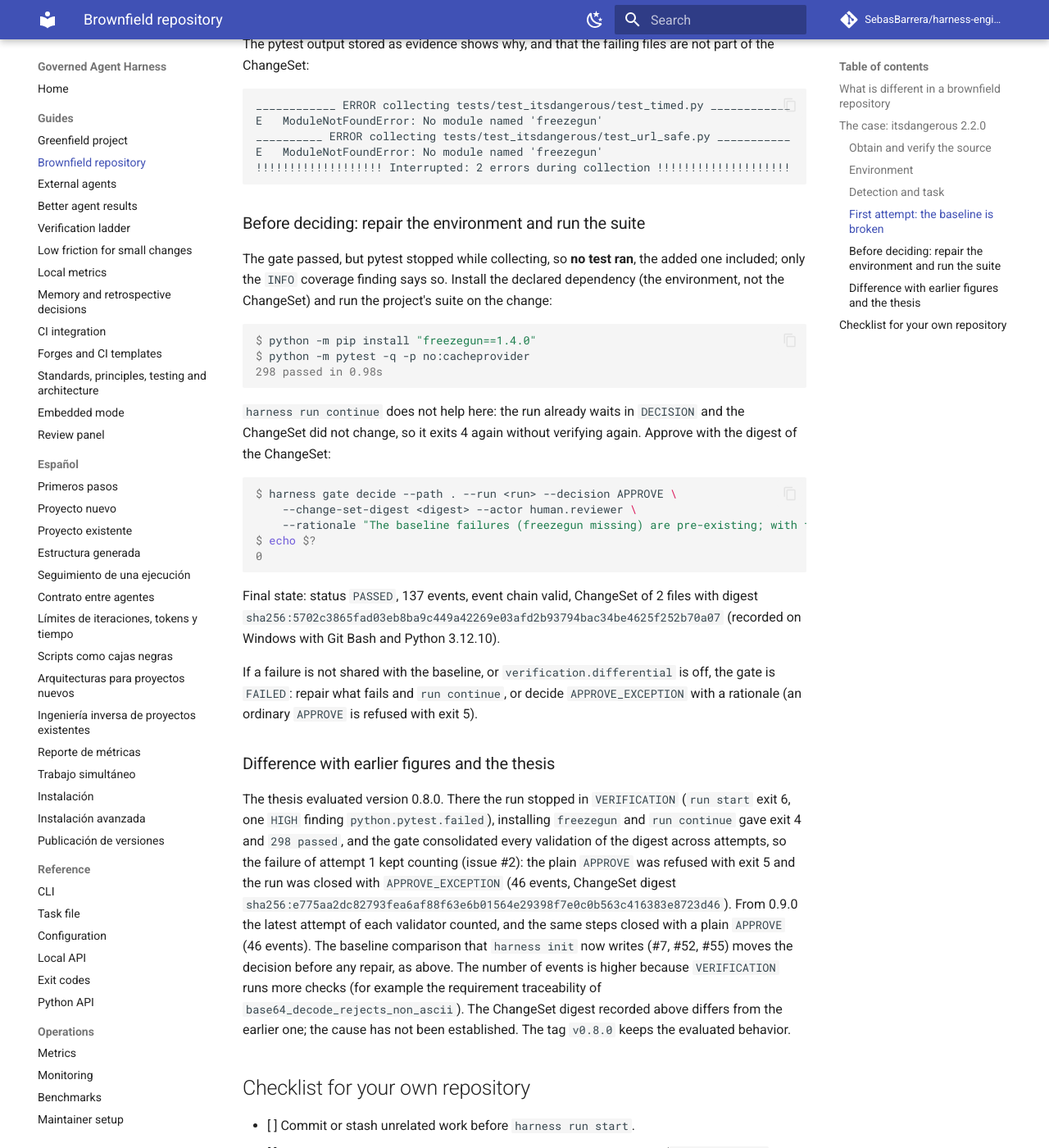
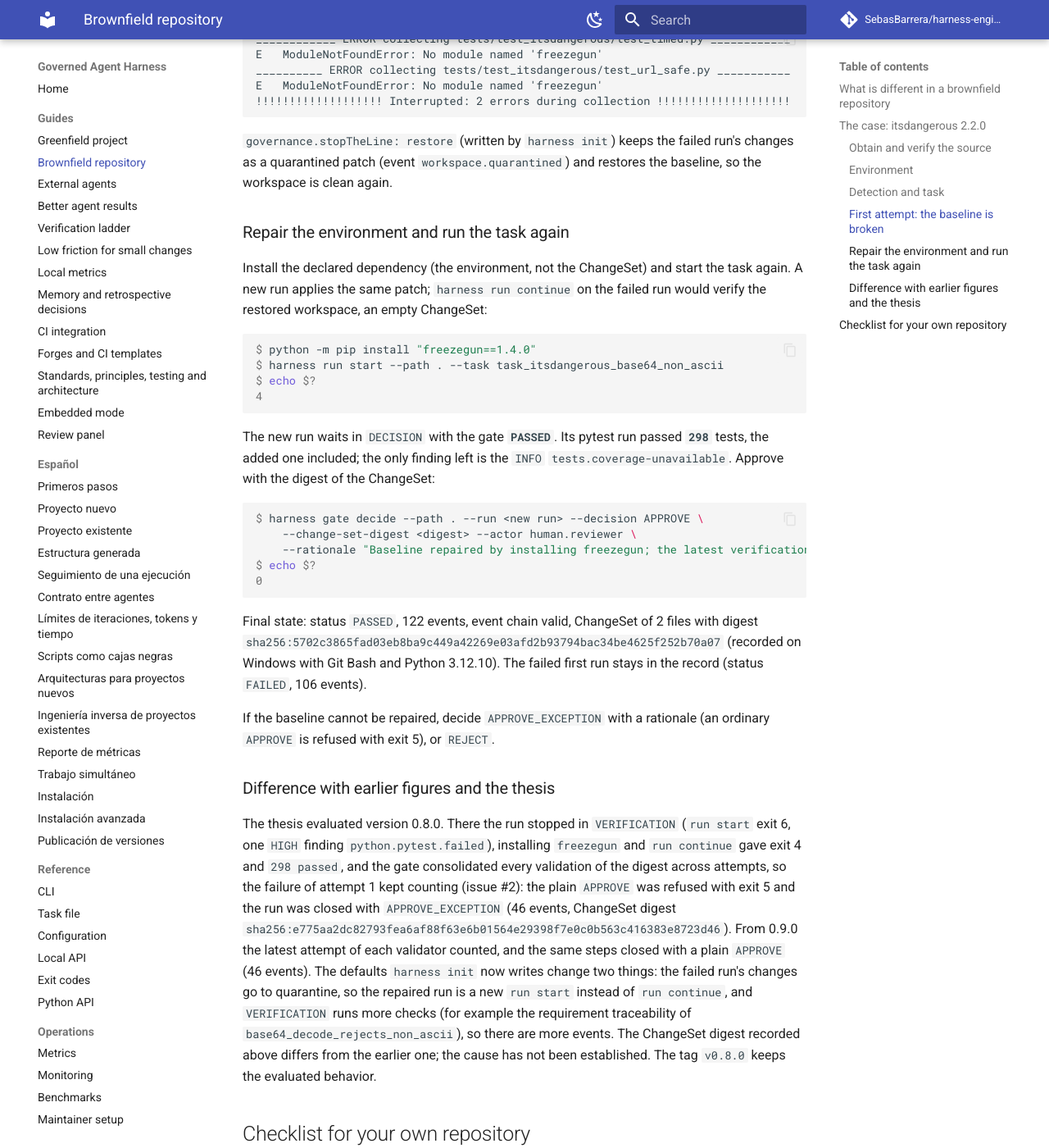
Before and after one commit to SebasBarrera/harness-engineering, an MkDocs documentation site: the page built from docs/guides/brownfield.md, in a window 1280 px wide and 1400 px high, scrolled down 3371 px. Shown: the whole window at 82% size. Built offline with MkDocs 1.6.1 and Material for MkDocs 9.7.7, drawn with Linux system fonts in a browser that asks for light colours; comment, search, counter and statistics services are not loaded; some of the changed text lies outside the part shown.

Commit message:
fix(examples): expect the blocking brownfield flow once the differential fix lands
With #190 a pytest run stopped at collection no longer passes as pre-existing, so run start exits 6 again. The old second step, run continue after installing freezegun, no longer works on develop: governance.stopTheLine: restore (written by harness init) puts the failed run's changes in quarantine and restores the baseline, so run continue verified an empty ChangeSet and exited 6 (observed). The script now runs the task again with a new run start (exit 4, 298 passed, gate PASSED) and approves (exit 0); the guides, the example README, the README summary and the CHANGELOG describe that flow.

Refs #188
Refs #190

````diff
--- a/docs/guides/brownfield.md
+++ b/docs/guides/brownfield.md
@@ -111,16 +111,15 @@
 ```console
 $ harness run start --path . --task task_itsdangerous_base64_non_ascii
 $ echo $?
-4
+6
 ```
 
-The run waits in `DECISION` and the gate is **`PASSED`**, although `freezegun` is missing. Two keys
-that `harness init` writes compare the change with the baseline: `environment.baseline: report`
-runs the mandatory validators on a scratch copy of the baseline in `DISCOVERY`, and
-`verification.differential: true` marks the failures the change shares with the baseline as
-pre-existing, so they do not block (see the
-[configuration reference](../reference/configuration.md)). `harness findings list --path . --run
-<run>` returns:
+The run stops in `VERIFICATION` with status `FAILED`. `environment.baseline: report` (written by
+`harness init`) ran the mandatory validators on a scratch copy of the baseline in `DISCOVERY` and
+found that pytest already fails there. `verification.differential: true` compares the failure
+with the baseline, but pytest stopped while collecting on both sides, so no test ran: such a run is
+not comparable and keeps blocking (#190; the event `verification.differential.inconclusive` gives
+the reason). `harness findings list --path . --run <run>` returns:
 
 | Severity | Rule | Message (abridged) |
 |---|---|---|
@@ -129,7 +128,6 @@
 | `HIGH` | `python.pytest.test-error` | tests/test_itsdangerous/test_timed.py error |
 | `HIGH` | `python.pytest.test-error` | tests/test_itsdangerous/test_url_safe.py error |
 | `INFO` | `tests.coverage-unavailable` | Coverage of the changed lines could not be measured |
-| `LOW` | `differential.preexisting` | 2 problem(s) reported by python.pytest also fail on the baseline (pre-existing) |
 
 The pytest output stored as evidence shows why, and that the failing files are not part of the
 ChangeSet:
@@ -142,37 +140,42 @@
 !!!!!!!!!!!!!!!!!!! Interrupted: 2 errors during collection !!!!!!!!!!!!!!!!!!!!
 ```
 
-### Before deciding: repair the environment and run the suite
+`governance.stopTheLine: restore` (written by `harness init`) keeps the failed run's changes as a
+quarantined patch (event `workspace.quarantined`) and restores the baseline, so the workspace is
+clean again.
 
-The gate passed, but pytest stopped while collecting, so **no test ran**, the added one included;
-only the `INFO` coverage finding says so. Install the declared dependency (the environment, not the
-ChangeSet) and run the project's suite on the change:
+### Repair the environment and run the task again
+
+Install the declared dependency (the environment, not the ChangeSet) and start the task again. A
+new run applies the same patch; `harness run continue` on the failed run would verify the restored
+workspace, an empty ChangeSet:
 
 ```console
 $ python -m pip install "freezegun==1.4.0"
-$ python -m pytest -q -p no:cacheprovider
-298 passed in 0.98s
+$ harness run start --path . --task task_itsdangerous_base64_non_ascii
+$ echo $?
+4
 ```
 
-`harness run continue` does not help here: the run already waits in `DECISION` and the ChangeSet
-did not change, so it exits 4 again without verifying again. Approve with the digest of the
-ChangeSet:
+The new run waits in `DECISION` with the gate **`PASSED`**. Its pytest run passed **`298`** tests,
+the added one included; the only finding left is the `INFO` `tests.coverage-unavailable`. Approve
+with the digest of the ChangeSet:
 
 ```console
-$ harness gate decide --path . --run <run> --decision APPROVE \
+$ harness gate decide --path . --run <new run> --decision APPROVE \
     --change-set-digest <digest> --actor human.reviewer \
-    --rationale "The baseline failures (freezegun missing) are pre-existing; with freezegun installed the project's suite passes on the same ChangeSet"
+    --rationale "Baseline repaired by installing freezegun; the latest verification passes with the same ChangeSet"
 $ echo $?
 0
 ```
 
-Final state: status `PASSED`, 137 events, event chain valid, ChangeSet of 2 files with digest
+Final state: status `PASSED`, 122 events, event chain valid, ChangeSet of 2 files with digest
 `sha256:5702c3865fad03eb8ba9c449a42269e03afd2b93794bac34be4625f252b70a07` (recorded on Windows with
-Git Bash and Python 3.12.10).
+Git Bash and Python 3.12.10). The failed first run stays in the record (status `FAILED`, 106
+events).
 
-If a failure is not shared with the baseline, or `verification.differential` is off, the gate is
-`FAILED`: repair what fails and `run continue`, or decide `APPROVE_EXCEPTION` with a rationale (an
-ordinary `APPROVE` is refused with exit 5).
+If the baseline cannot be repaired, decide `APPROVE_EXCEPTION` with a rationale (an ordinary
+`APPROVE` is refused with exit 5), or `REJECT`.
 
 ### Difference with earlier figures and the thesis
 
@@ -182,12 +185,12 @@
 failure of attempt 1 kept counting (issue #2): the plain `APPROVE` was refused with exit 5 and the
 run was closed with `APPROVE_EXCEPTION` (46 events, ChangeSet digest
 `sha256:e775aa2dc82793fea6af88f63e6b01564e29398f7e0c0b563c416383e8723d46`). From 0.9.0 the latest
-attempt of each validator counted, and the same steps closed with a plain `APPROVE` (46 events). The
-baseline comparison that `harness init` now writes (#7, #52, #55) moves the decision before any
-repair, as above. The number of events is higher because `VERIFICATION` runs more checks (for
-example the requirement traceability of `base64_decode_rejects_non_ascii`). The ChangeSet digest
-recorded above differs from the earlier one; the cause has not been established. The tag `v0.8.0`
-keeps the evaluated behavior.
+attempt of each validator counted, and the same steps closed with a plain `APPROVE` (46 events).
+The defaults `harness init` now writes change two things: the failed run's changes go to
+quarantine, so the repaired run is a new `run start` instead of `run continue`, and `VERIFICATION`
+runs more checks (for example the requirement traceability of `base64_decode_rejects_non_ascii`),
+so there are more events. The ChangeSet digest recorded above differs from the earlier one; the
+cause has not been established. The tag `v0.8.0` keeps the evaluated behavior.
 
 ## Checklist for your own repository
 
@@ -196,7 +199,7 @@
       (`pip install -r requirements/tests.txt`, `npm ci`, …).
 - [ ] Run the project's test command once by hand to know whether the baseline passes.
 - [ ] Declare the files the task may change (`patch` paths or `metadata.ownedPaths`).
-- [ ] If the gate passed over pre-existing failures, check in the evidence that the tests ran; if
-      they did not, repair the environment and run the suite before you approve.
-- [ ] If the gate failed, fix what fails and `run continue`; if it cannot be fixed, decide
-      knowingly between `APPROVE_EXCEPTION` (with the reason) and `REJECT`.
+- [ ] If the gate passed over pre-existing failures, check in the evidence which tests ran.
+- [ ] If the run failed, fix what fails and run the task again (`run start`; with
+      `governance.stopTheLine: restore` the failed run's changes are in quarantine); if it cannot
+      be fixed, decide knowingly between `APPROVE_EXCEPTION` (with the reason) and `REJECT`.
````
Also changed, not shown: CHANGELOG.md (+11 -9 lines), README.md (+8 -7 lines), docs/es/proyecto-existente.md (+3 -5 lines), examples/brownfield-itsdangerous/README.md (+6 -4 lines), 1 other file.
